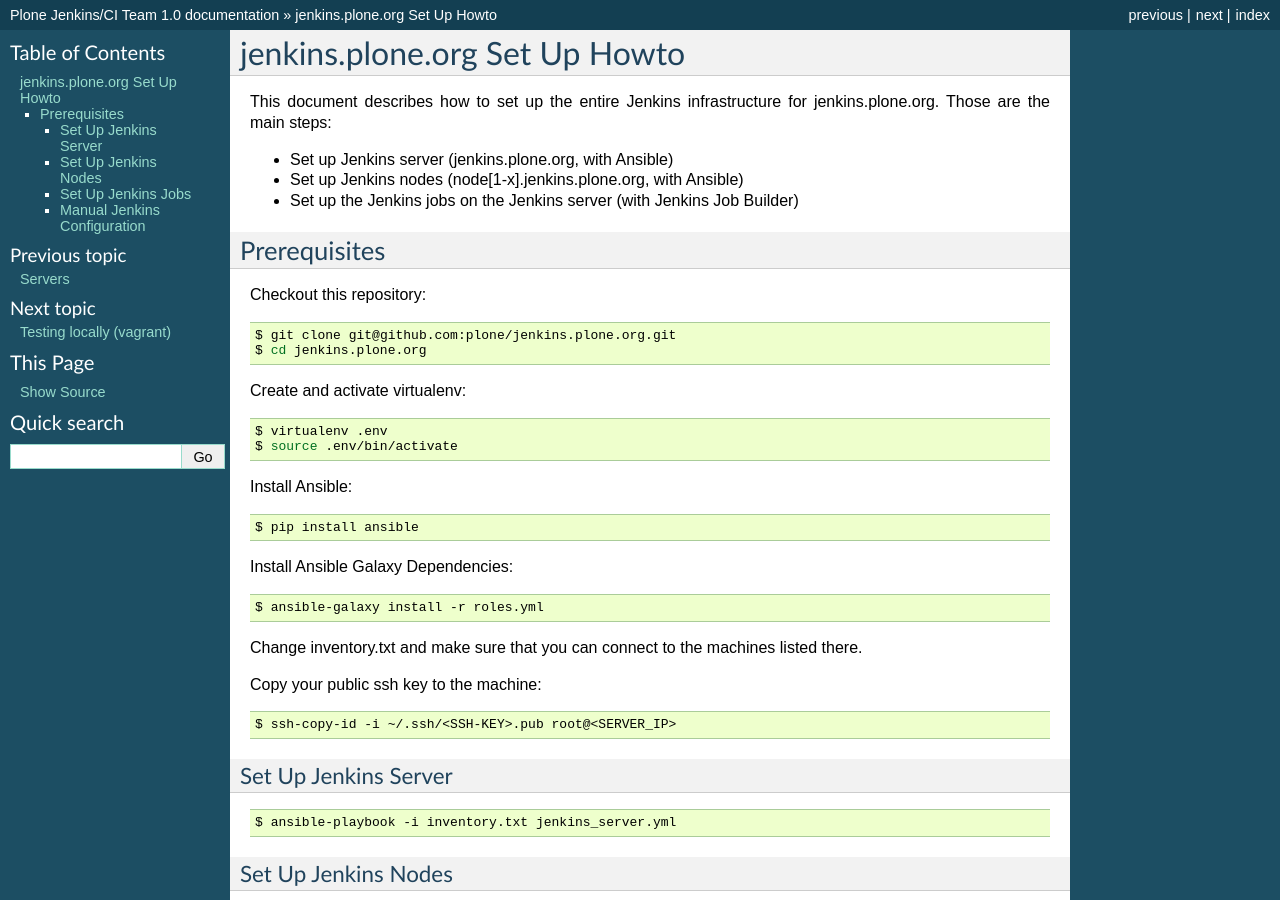
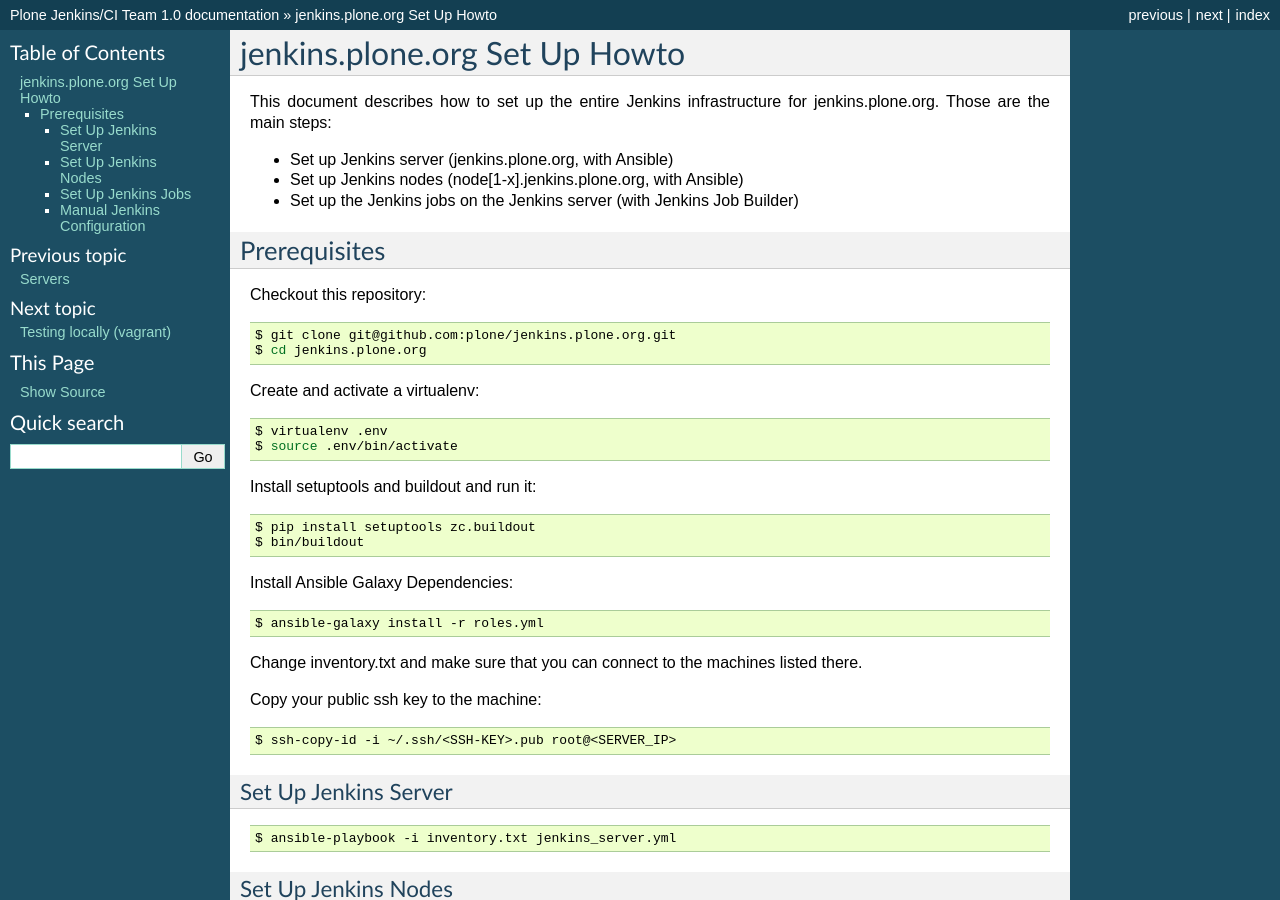
Before and after one commit to plone/jenkins.plone.org, a Sphinx documentation site: the page built from docs/source/setup.rst, in a window 1280 px wide and 900 px high. Built offline with Sphinx 7.4.7, drawn with Linux system fonts in a browser that asks for light colours.

Commit message:
Use buildout

```diff
--- a/docs/source/setup.rst
+++ b/docs/source/setup.rst
@@ -19,18 +19,19 @@
     $ git clone git@github.com:plone/jenkins.plone.org.git
     $ cd jenkins.plone.org
 
-Create and activate virtualenv:
+Create and activate a virtualenv:
 
 .. code-block:: shell
 
     $ virtualenv .env
     $ source .env/bin/activate
 
-Install Ansible:
+Install setuptools and buildout and run it:
 
 .. code-block:: shell
 
-    $ pip install ansible
+    $ pip install setuptools zc.buildout
+    $ bin/buildout
 
 Install Ansible Galaxy Dependencies:
 
```
